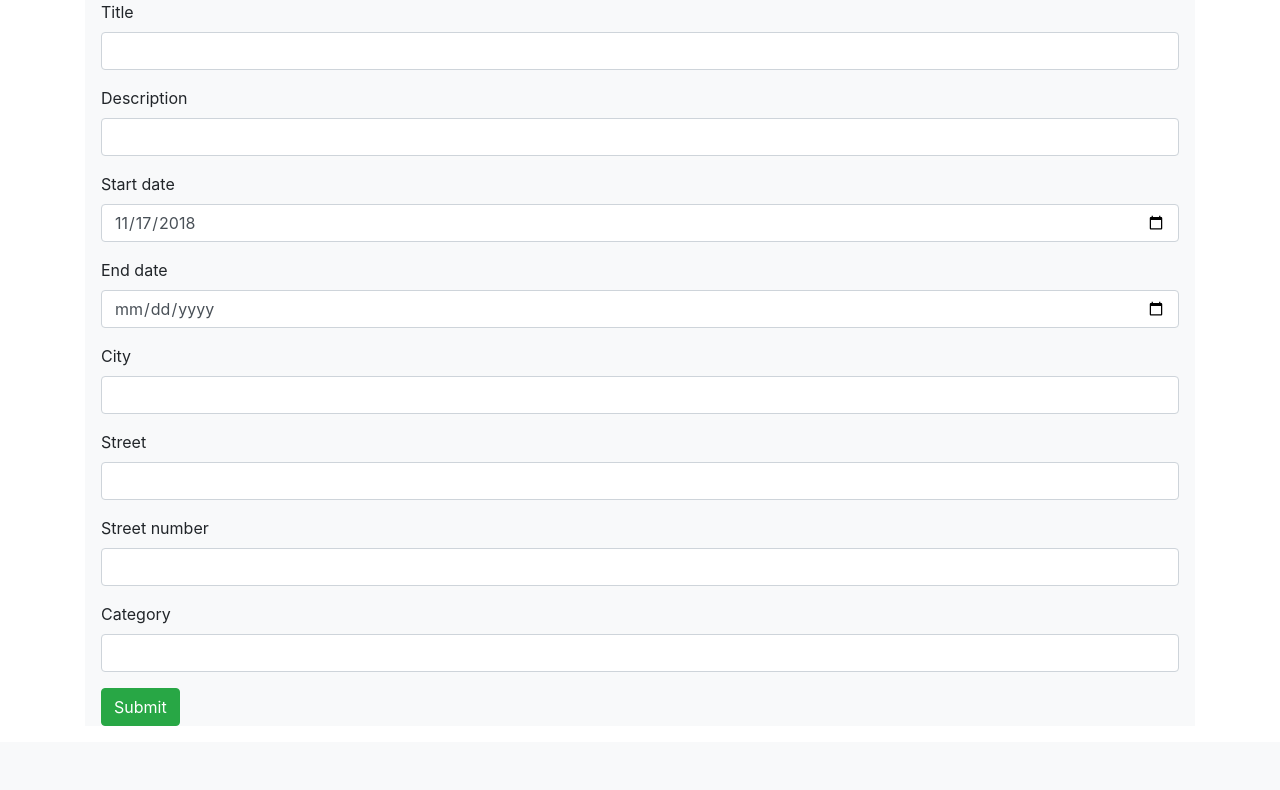
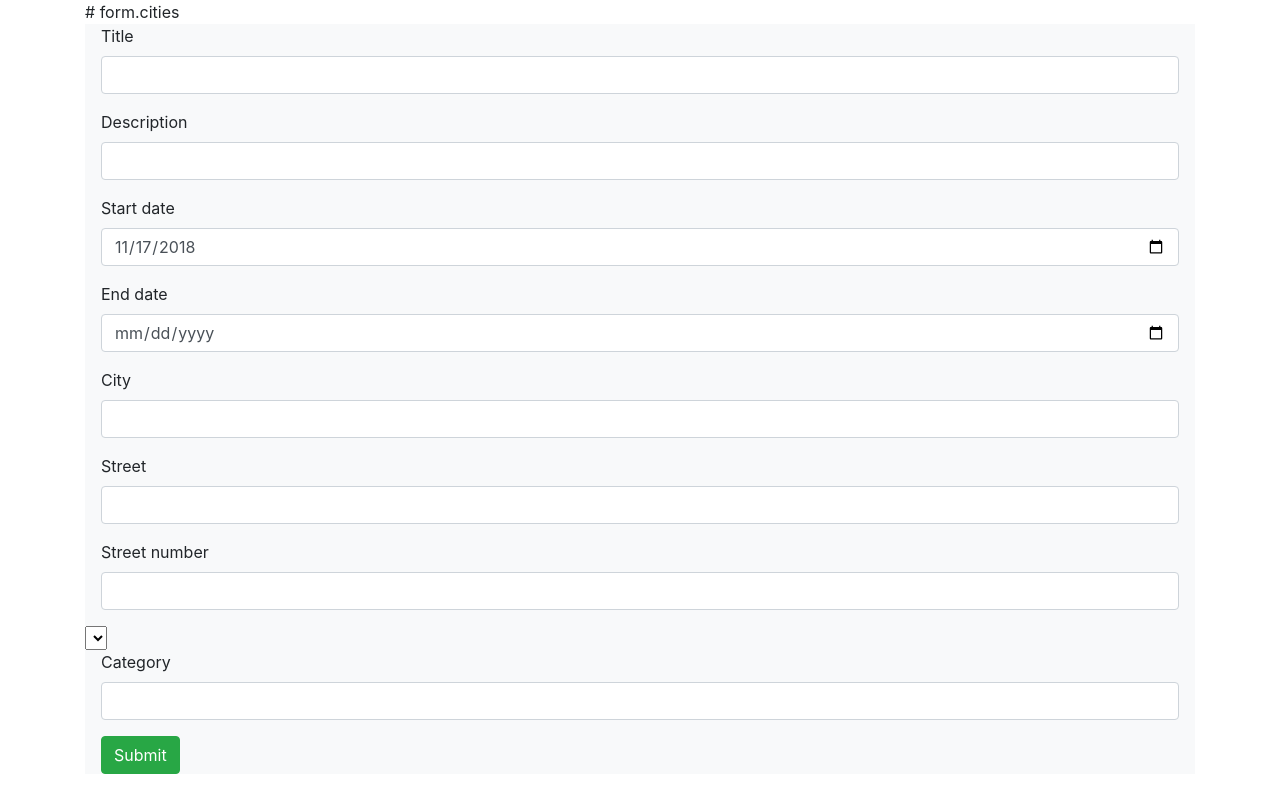
Before and after one commit to majakubo/LetsCodeSii2018, a Flask app: page /add_poster in a window 1280 px wide. Shown: the part 62-852 px from the top of the page. Before the commit the page ends 788 px from the top, so only its background shows below. Run offline with Flask 2, Linux system fonts and the light colour scheme; the visitor is signed in with stand-in values (Sample User, id 1); lists and menus that the app fills with data are empty; some libraries are stand-ins or nearby versions.

Commit message:
added list

```diff
--- a/helpful_spirits/templates/add_poster.html
+++ b/helpful_spirits/templates/add_poster.html
@@ -4,6 +4,8 @@
 {% block title %} User Login {% endblock %}
 
 {% block body %}
+# form.cities
+
     <div id="wrapper-div" style="background-color: #f8f9fa;">
         {% if form.errors %}
             <div class="alert alert-danger py-2 my-1">Wrong data!</div>
@@ -42,6 +44,12 @@
             <div class="form-group mx-3">
                 {{ render_field(form.location_street_number, class_="form-control") }}
             </div>
+            <select>
+
+                {% for city in form.cities %}
+                    <option value="{{ city }}" selected={{ city }} >{{ city }}</option>
+                {% endfor %}
+            </select>
             <div class="form-group mx-3">
                 {{ render_field(form.category_name, class_="form-control") }}
             </div>
```
Also changed, not shown: helpful_spirits/database.db.
